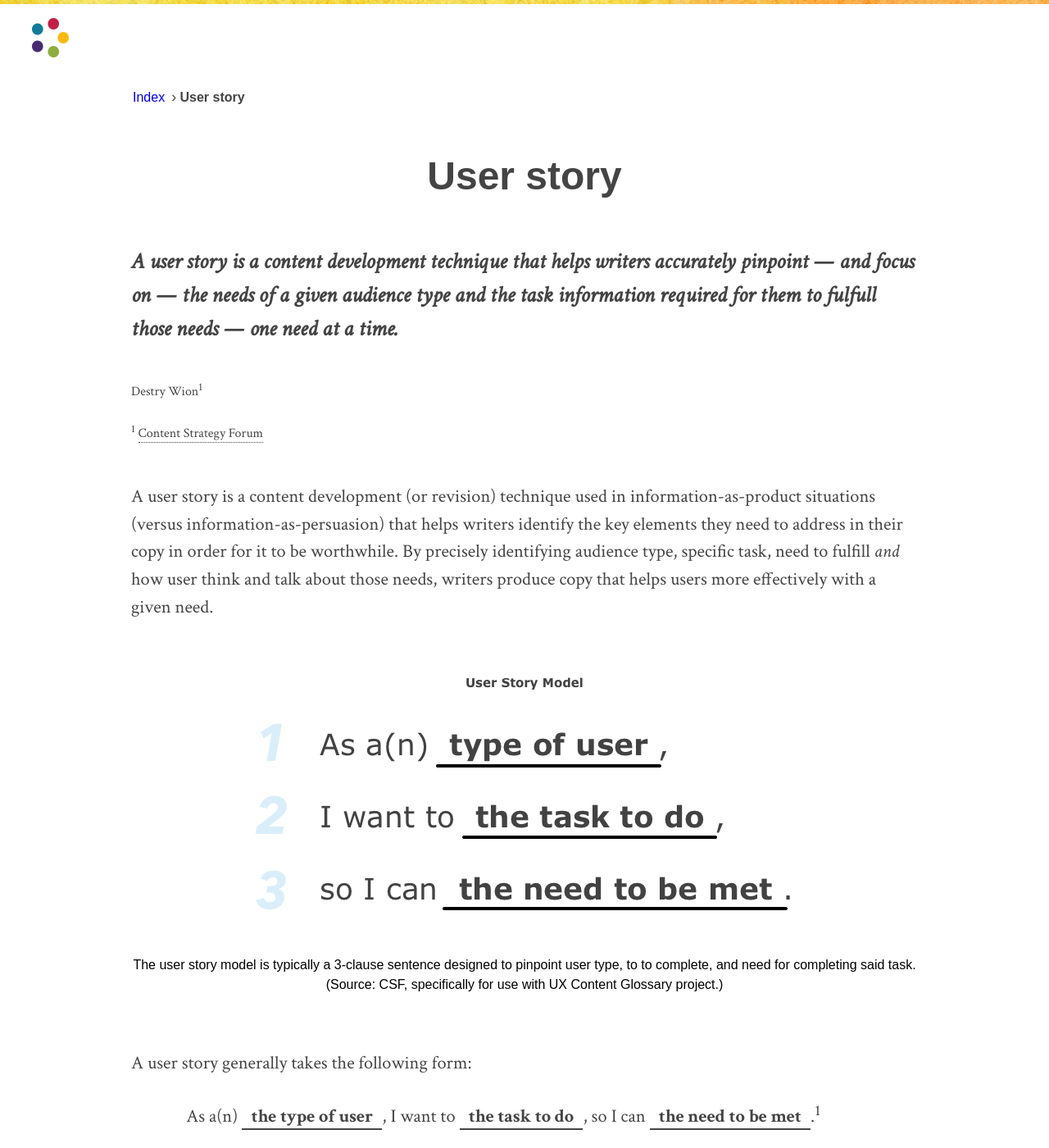
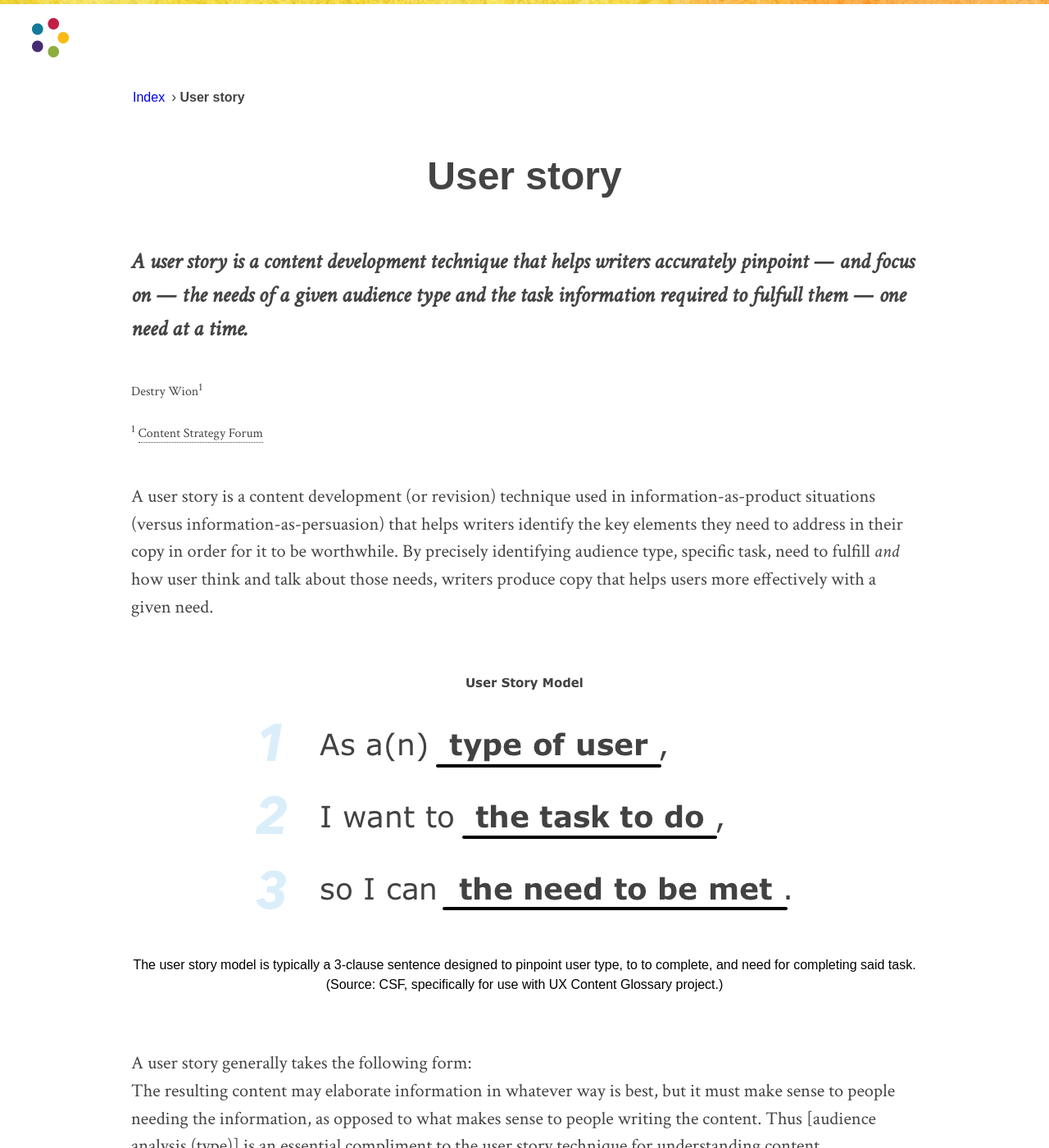
Before and after one commit to content-strategy-forum/csf-glossary, a Jekyll site: the page built from user-story.md, in a window 1280 px wide and 1400 px high. Shown: the whole window at 82% size. Built offline with Jekyll 4.4.1, drawn with Linux system fonts in a browser that asks for light colours; some web fonts are replaced.

Commit message:
summary typo

```diff
--- a/user-story.md
+++ b/user-story.md
@@ -9,7 +9,7 @@
 
 description: A user story is a content planning technique that helps writers produce copy in relation to user needs.
 
-summary: A user story is a content development technique that helps writers accurately pinpoint — and focus on — the needs of a given audience type and the task information required for them to fulfull those needs — one need at a time.
+summary: A user story is a content development technique that helps writers accurately pinpoint — and focus on — the needs of a given audience type and the task information required to fulfull them — one need at a time.
 
 figname: fig-user-story
 figalt: The user story model.
@@ -43,10 +43,6 @@
 
 A user story generally takes the following form:
 
-<blockquote>
-	As a(n) <span class="underline placeholder"><b>the type of user</b></span>, I want to <span class="underline placeholder"><b>the task to do</b></span>, so I can <span class="underline placeholder"><b>the need to be met</b></span>.<sup class="ref">1</sup>
-</blockquote>
-
 The resulting content may elaborate information in whatever way is best, but it must make sense to people needing the information, as opposed to what makes sense to people writing the content. Thus [audience analysis (type)] is an essential compliment to the user story technique for understanding content requirements. Best is to talk directly with users themselves, but interviewing frontline staff can also be insightful.
 
 In addition to benefiting users, user stories help align stakeholders on the content development effort. The stories ensure:
```
